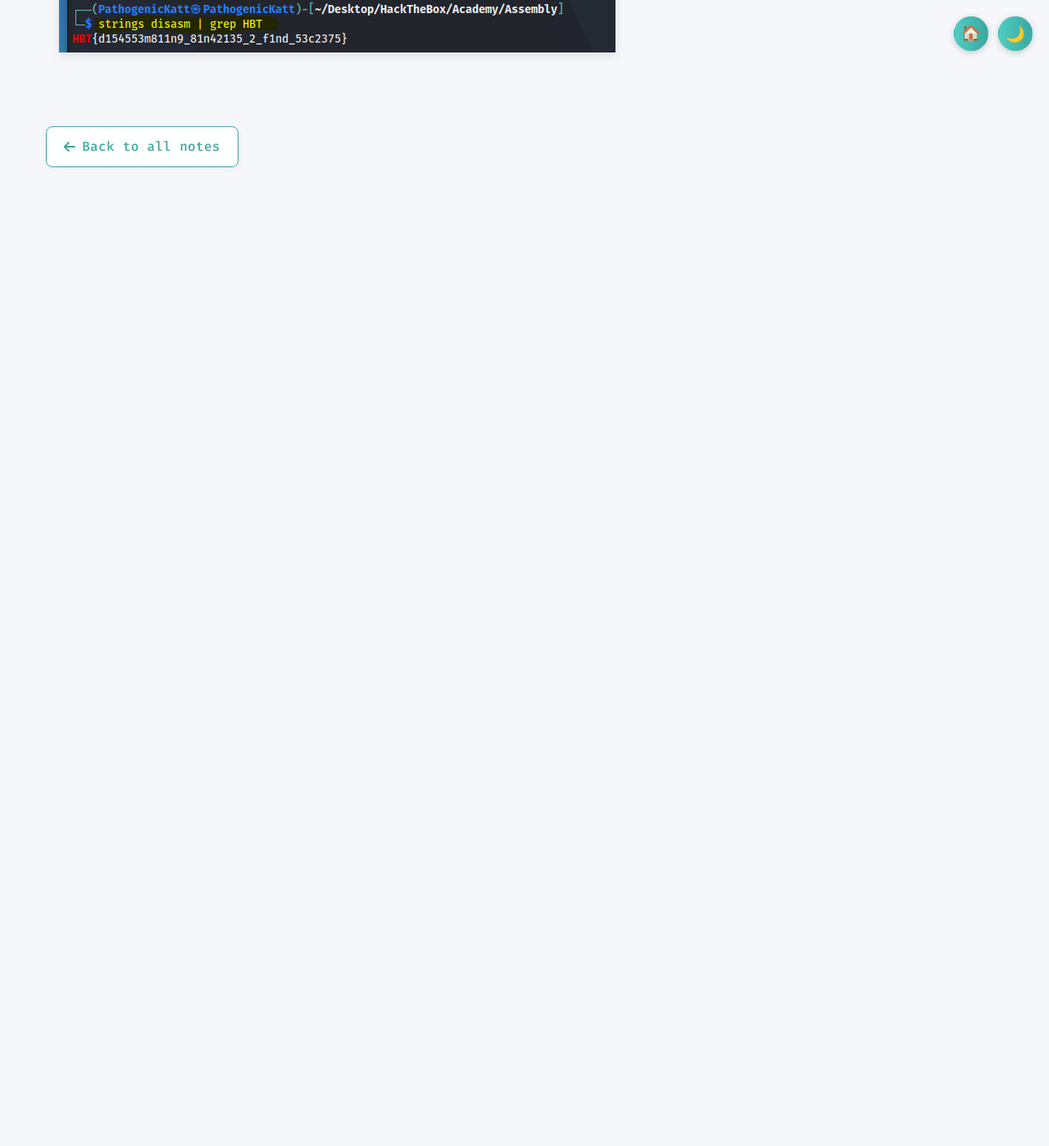
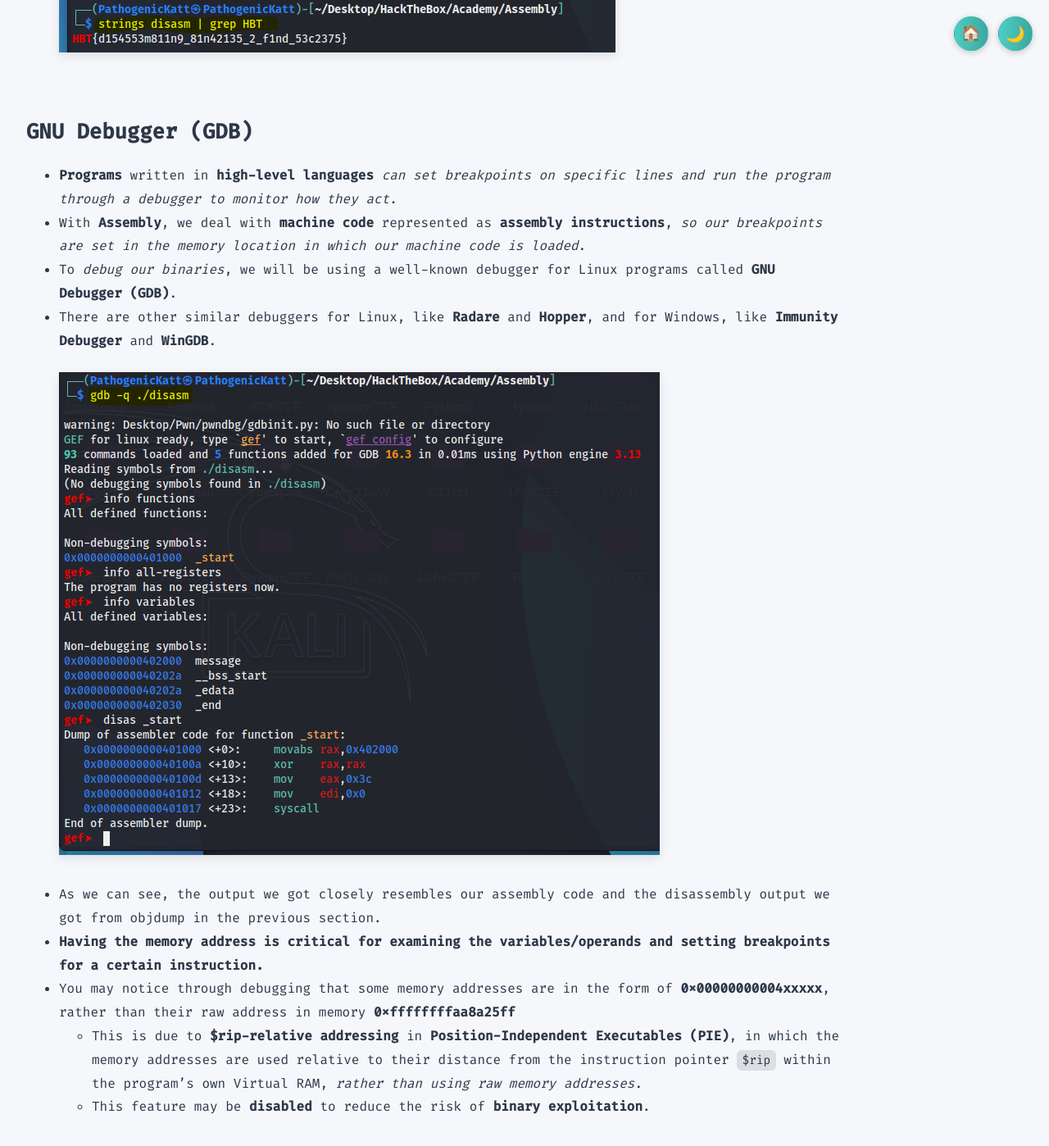
Before and after one commit to PathogenicKatt/PathogenicKatt.github.io, a Jekyll site: the page built from _notes/intro-to-assembly.md, in a window 1280 px wide and 1400 px high, scrolled down 23107 px. Shown: the whole window at 82% size. Built offline with Jekyll 4.4.1, drawn with Linux system fonts in a browser that asks for light colours; before the commit the page ends 23359 px from its top, so only the background shows below that.

Commit message:
Update assembly notes

```diff
--- a/_notes/intro-to-assembly.md
+++ b/_notes/intro-to-assembly.md
@@ -669,3 +669,15 @@ nasm -f elf64 basic.s
 ![objdump strings](/assets/img/htb-assembly(16).PNG){: .writeup-image}<br>
 - Flag:<br>
 ![flag](/assets/img/htb-assembly(17).PNG){: .writeup-image}
+
+## GNU Debugger (GDB)
+- **Programs** written in **high-level languages** *can set breakpoints on specific lines and run the program through a debugger to monitor how they act*.
+- With **Assembly**, we deal with **machine code** represented as **assembly instructions**, *so our breakpoints are set in the memory location in which our machine code is loaded*.
+- To *debug our binaries*, we will be using a well-known debugger for Linux programs called **GNU Debugger (GDB)**.
+- There are other similar debuggers for Linux, like **Radare** and **Hopper**, and for Windows, like **Immunity Debugger** and **WinGDB**.<br>
+![gdb gef](/assets/img/htb-assembly(18).PNG){: .writeup-image}<br>
+- As we can see, the output we got closely resembles our assembly code and the disassembly output we got from objdump in the previous section.
+- **Having the memory address is critical for examining the variables/operands and setting breakpoints for a certain instruction.**
+- You may notice through debugging that some memory addresses are in the form of **0x00000000004xxxxx**, rather than their raw address in memory **0xffffffffaa8a25ff**
+    - This is due to **$rip-relative addressing** in **Position-Independent Executables (PIE)**, in which the memory addresses are used relative to their distance from the instruction pointer <code>$rip</code> within the program's own Virtual RAM, *rather than using raw memory addresses*.
+    - This feature may be **disabled** to reduce the risk of **binary exploitation**.
```
Also changed, not shown: assets/img/htb-assembly(18).PNG (added).
